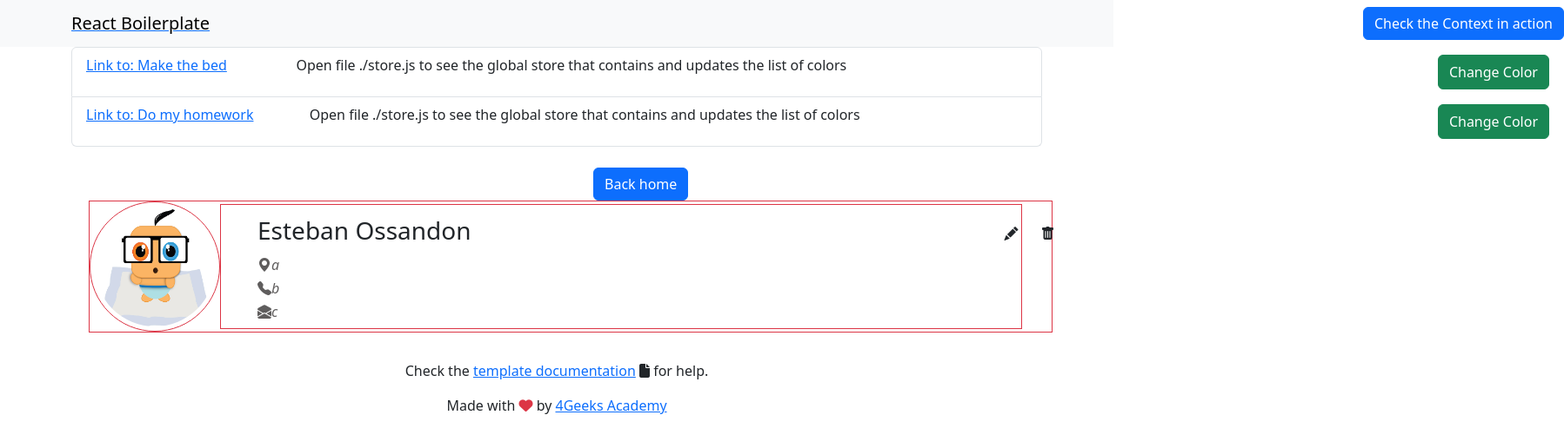
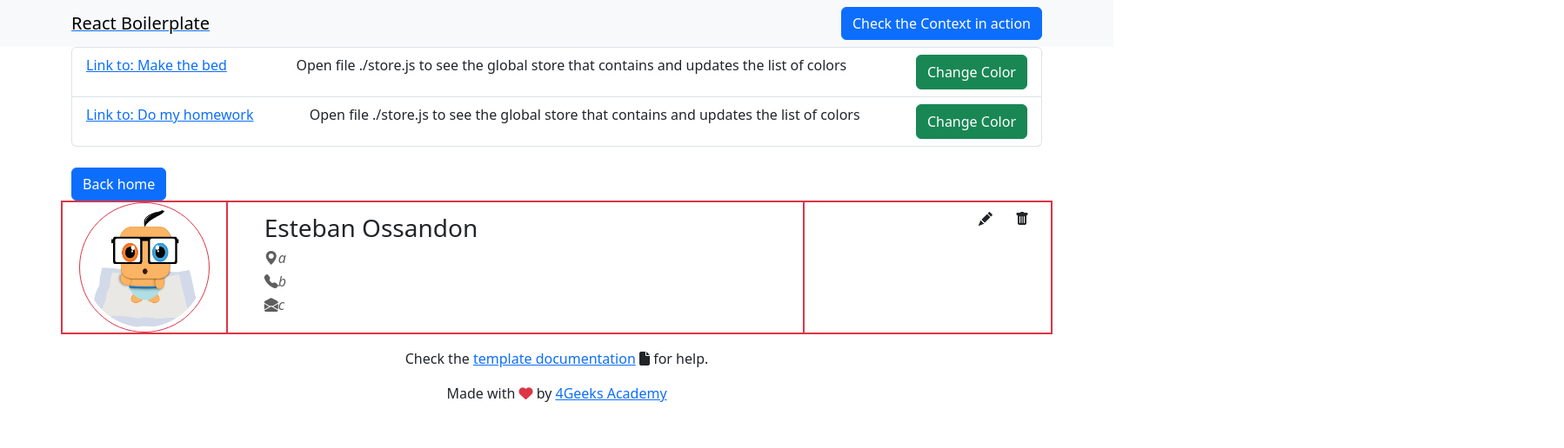
Before and after one commit to 4GeeksAcademy/contact-list-eossandon, a React (Vite) app: page /demo in a window 1280 px wide. Shown: the top 516 px of the page at 87% size, 1798 px wide, since content can reach past the window. Built offline with nearby package versions, Linux system fonts and the light colour scheme.

Commit message:
actualiza componente contact

```diff
--- a/src/components/Contact.jsx
+++ b/src/components/Contact.jsx
@@ -6,17 +6,21 @@ import 'bootstrap-icons/font/bootstrap-icons.css';
 export const Contact = () => {
     return (
         <div className="container">
-            <ul>
-                <li className="row align-items-center text ce border border-danger">
-                    <img className="col-lg-2 col-md-2 img-contact border border-danger" src={Image} alt="" />
-                    <div className="col-lg-10 col-md-8 info-contact border border-danger">
-                        <h3>Esteban Ossandon<i class="bi bi-pencil-fill btn"></i><i class="bi bi-trash-fill btn"></i></h3>
+                <div className="row  border border-danger">
+                    <div className="col-lg-2 col-md-4 col-sm-4 d-flex text-align-center justify-content-center border border-danger">
+                        <img className="img-contact border border-danger" src={Image} alt="" />
+                    </div>
+
+                    <div className="col-lg-7 col-md-6 col-sm-4 info-contact border border-danger">
+                        <h3>Esteban Ossandon</h3>
                         <h6><i class="bi bi-geo-alt-fill">a</i></h6>
                         <h6><i class="bi bi-telephone-fill">b</i></h6>
                         <h6><i class="bi bi-envelope-open-fill">c</i></h6>
                     </div>
-                </li>
-            </ul>
+                    <div className="col-lg-3 col-md-2 col-sm-4 d-flex text-align-end justify-content-end border border-danger">
+                        <i class="bi bi-pencil-fill btn"></i><i class="bi bi-trash-fill btn"></i>
+                    </div>
+                </div>
         </div>
     )
 }
--- a/src/index.css
+++ b/src/index.css
@@ -5,20 +5,10 @@
     padding: 5px;
 }
 
-
-
-.btn {
-    position: relative;
-    left: 600px;
-}
-
-
-
 h6 {
     margin-left: 30px;
     color: rgb(95, 93, 93);
 }
-
 h3 {
     margin-top: 13px;
     margin-left: 30px;
```
